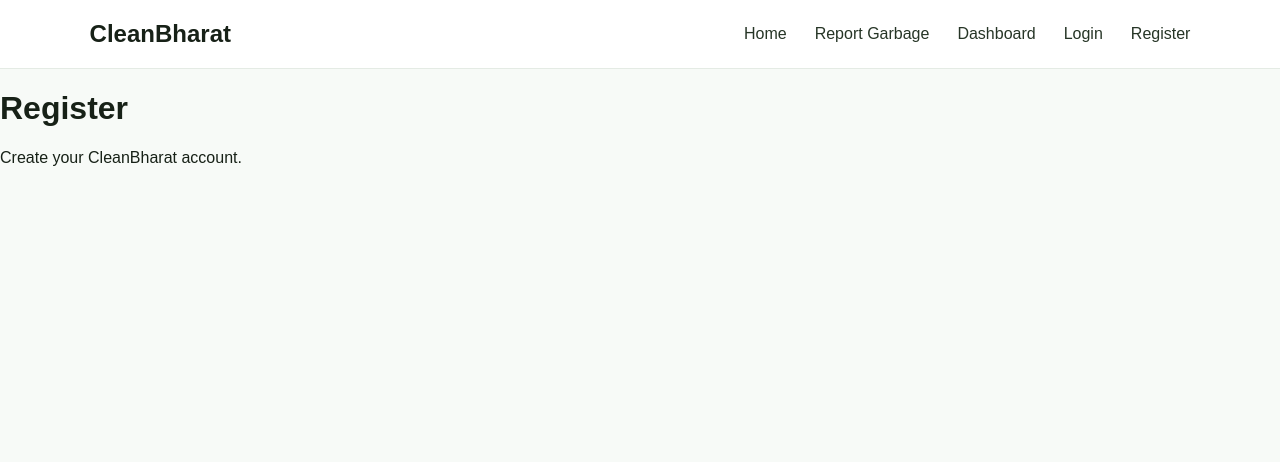
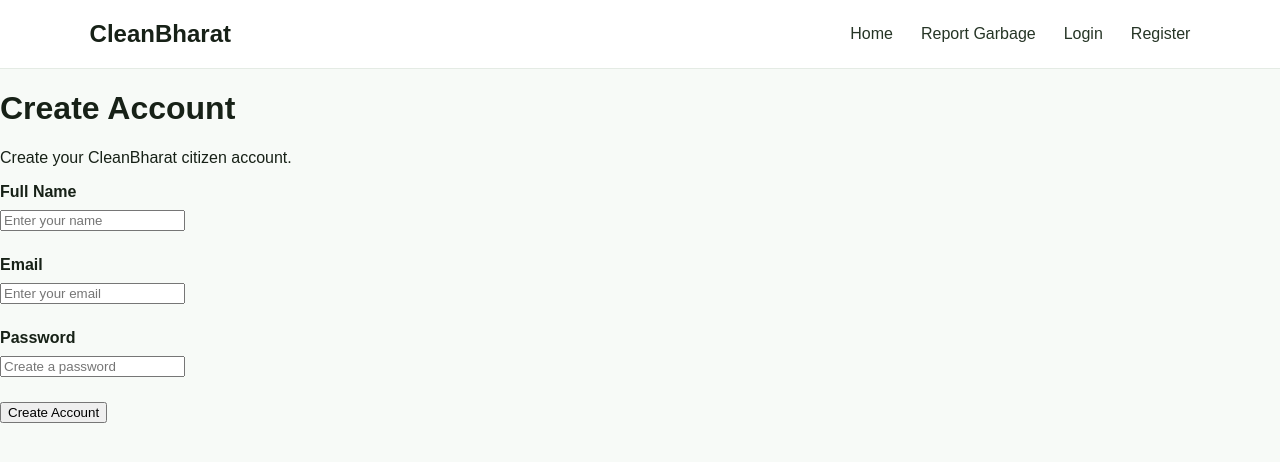
Before and after one commit to satyamyadav007/ai-waste-platform, a React app in the folder frontend/: page /register in a window 1280 px wide. Shown: the top 462 px of the page. Built offline with nearby package versions, Linux system fonts and the light colour scheme; the HTML template or start-up script is replaced by a standard one.

Commit message:
Add protected citizen dashboard

```diff
--- a/frontend/src/App.jsx
+++ b/frontend/src/App.jsx
@@ -1,4 +1,4 @@
-import { BrowserRouter, Routes, Route } from "react-router-dom";
+import { BrowserRouter, Routes, Route, Navigate } from "react-router-dom";
 import "./App.css";
 
 import Navbar from "./components/Navbar";
@@ -8,17 +8,36 @@
 import Register from "./pages/Register";
 import CitizenDashboard from "./pages/CitizenDashboard";
 
+function ProtectedDashboard() {
+  const loggedInUser = localStorage.getItem("loggedInUser");
+
+  if (!loggedInUser) {
+    return <Navigate to="/login" replace />;
+  }
+
+  return <CitizenDashboard />;
+}
+
 function App() {
   return (
     <BrowserRouter>
       <Navbar />
 
       <Routes>
+
         <Route path="/" element={<Home />} />
+
         <Route path="/report" element={<ReportGarbage />} />
+
         <Route path="/login" element={<Login />} />
+
         <Route path="/register" element={<Register />} />
-        <Route path="/dashboard" element={<CitizenDashboard />} />
+
+        <Route
+          path="/dashboard"
+          element={<ProtectedDashboard />}
+        />
+
       </Routes>
     </BrowserRouter>
   );
--- a/frontend/src/components/Navbar.jsx
+++ b/frontend/src/components/Navbar.jsx
@@ -1,6 +1,28 @@
-import { Link } from "react-router-dom";
+import { Link, useLocation, useNavigate } from "react-router-dom";
+import { useEffect, useState } from "react";
 
 function Navbar() {
+  const [isLoggedIn, setIsLoggedIn] = useState(false);
+
+  const location = useLocation();
+  const navigate = useNavigate();
+
+  useEffect(() => {
+    const loggedInUser = localStorage.getItem("loggedInUser");
+
+    setIsLoggedIn(!!loggedInUser);
+  }, [location.pathname]);
+
+  function handleLogout() {
+    localStorage.removeItem("loggedInUser");
+
+    setIsLoggedIn(false);
+
+    alert("You have been logged out.");
+
+    navigate("/");
+  }
+
   return (
     <nav className="navbar">
 
@@ -14,10 +36,21 @@
           Report Garbage
         </Link>
 
+        {isLoggedIn ? (
+          <>
             <Link to="/dashboard">
               Dashboard
             </Link>
 
+            <button
+              onClick={handleLogout}
+              className="logout-button"
+            >
+              Logout
+            </button>
+          </>
+        ) : (
+          <>
             <Link to="/login">
               Login
             </Link>
@@ -25,6 +58,8 @@
             <Link to="/register">
               Register
             </Link>
+          </>
+        )}
 
       </div>
 
--- a/frontend/src/pages/Login.jsx
+++ b/frontend/src/pages/Login.jsx
@@ -1,8 +1,79 @@
+import { useState } from "react";
+import { useNavigate } from "react-router-dom";
+
 function Login() {
+  const [email, setEmail] = useState("");
+  const [password, setPassword] = useState("");
+
+  const navigate = useNavigate();
+
+  function handleLogin(event) {
+    event.preventDefault();
+
+    const savedUser = JSON.parse(
+      localStorage.getItem("cleanBharatUser")
+    );
+
+    if (!savedUser) {
+      alert("No account found. Please register first.");
+      return;
+    }
+
+    if (
+      email === savedUser.email &&
+      password === savedUser.password
+    ) {
+      localStorage.setItem("loggedInUser", JSON.stringify(savedUser));
+
+      alert("Login successful!");
+
+      navigate("/dashboard");
+    } else {
+      alert("Invalid email or password.");
+    }
+  }
+
   return (
-    <div>
-      <h1>Login</h1>
-      <p>Login to your CleanBharat account.</p>
+    <div className="auth-page">
+      <div className="auth-container">
+
+        <h1>Welcome Back</h1>
+
+        <p>Login to your CleanBharat account.</p>
+
+        <form className="auth-form" onSubmit={handleLogin}>
+
+          <div className="form-group">
+            <label htmlFor="email">Email</label>
+
+            <input
+              id="email"
+              type="email"
+              placeholder="Enter your email"
+              value={email}
+              onChange={(event) => setEmail(event.target.value)}
+            />
+          </div>
+
+          <div className="form-group">
+            <label htmlFor="password">Password</label>
+
+            <input
+              id="password"
+              type="password"
+              placeholder="Enter your password"
+              value={password}
+              onChange={(event) => setPassword(event.target.value)}
+            />
+          </div>
+
+          <button type="submit">
+            Login
+          </button>
+
+        </form>
+
+      </div>
     </div>
   );
 }
--- a/frontend/src/pages/Register.jsx
+++ b/frontend/src/pages/Register.jsx
@@ -1,8 +1,86 @@
+import { useState } from "react";
+
 function Register() {
+  const [name, setName] = useState("");
+  const [email, setEmail] = useState("");
+  const [password, setPassword] = useState("");
+
+  function handleRegister(event) {
+    event.preventDefault();
+
+    if (!name.trim() || !email.trim() || !password.trim()) {
+      alert("Please fill all fields.");
+      return;
+    }
+
+    const user = {
+      name: name,
+      email: email,
+      password: password,
+    };
+
+    localStorage.setItem("cleanBharatUser", JSON.stringify(user));
+
+    alert("Registration successful!");
+
+    setName("");
+    setEmail("");
+    setPassword("");
+  }
+
   return (
-    <div>
-      <h1>Register</h1>
-      <p>Create your CleanBharat account.</p>
+    <div className="auth-page">
+      <div className="auth-container">
+
+        <h1>Create Account</h1>
+
+        <p>Create your CleanBharat citizen account.</p>
+
+        <form className="auth-form" onSubmit={handleRegister}>
+
+          <div className="form-group">
+            <label htmlFor="name">Full Name</label>
+
+            <input
+              id="name"
+              type="text"
+              placeholder="Enter your name"
+              value={name}
+              onChange={(event) => setName(event.target.value)}
+            />
+          </div>
+
+          <div className="form-group">
+            <label htmlFor="email">Email</label>
+
+            <input
+              id="email"
+              type="email"
+              placeholder="Enter your email"
+              value={email}
+              onChange={(event) => setEmail(event.target.value)}
+            />
+          </div>
+
+          <div className="form-group">
+            <label htmlFor="password">Password</label>
+
+            <input
+              id="password"
+              type="password"
+              placeholder="Create a password"
+              value={password}
+              onChange={(event) => setPassword(event.target.value)}
+            />
+          </div>
+
+          <button type="submit">
+            Create Account
+          </button>
+
+        </form>
+
+      </div>
     </div>
   );
 }
```
Lines whose indentation alone changed are shown as unchanged.
